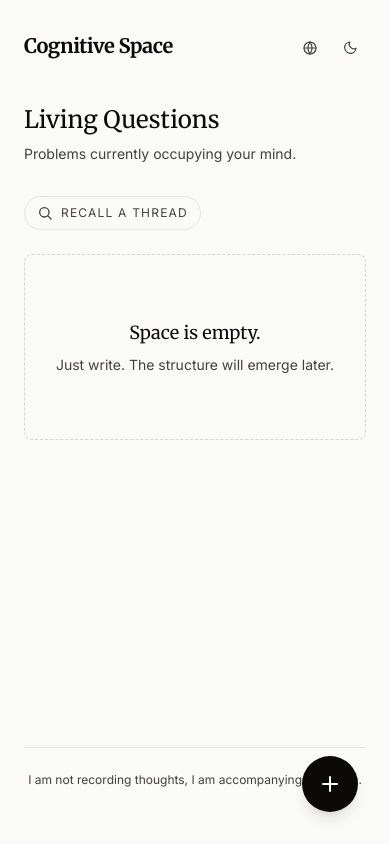
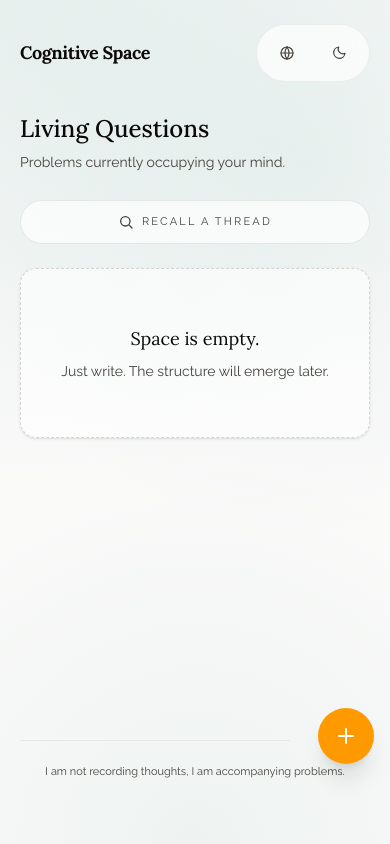
Before and after one commit to mingzhangyang/cognitive-space, a React (Vite) app: page / in a window 390 px wide. Built offline with nearby package versions, Linux system fonts and the light colour scheme.

Commit message:
feat: update layout and styling for improved responsiveness and user experience

```diff
--- a/components/Layout.tsx
+++ b/components/Layout.tsx
@@ -8,21 +8,21 @@ const Layout: React.FC<{ children: React.ReactNode }> = ({ children }) => {
   const { t, language, setLanguage, theme, toggleTheme } = useAppContext();
 
   return (
-    <div className="min-h-screen flex flex-col max-w-2xl mx-auto px-6 py-8 relative transition-colors duration-300">
-      <header className="mb-10 flex justify-between items-start">
-        <Link to="/" className="text-xl font-serif font-bold tracking-tight text-ink dark:text-ink-dark hover:text-accent dark:hover:text-accent-dark transition-colors">
+    <div className="min-h-screen flex flex-col max-w-2xl mx-auto w-full px-5 sm:px-6 pt-6 sm:pt-9 pb-10 sm:pb-12 relative transition-colors duration-300">
+      <header className="mb-8 sm:mb-10 flex flex-wrap items-center justify-between gap-3">
+        <Link to="/" className="text-lg sm:text-xl font-serif font-bold tracking-tight text-ink dark:text-ink-dark hover:text-accent dark:hover:text-accent-dark transition-colors leading-tight">
           Cognitive Space
         </Link>
-        <div className="flex items-center gap-4">
+        <div className="flex items-center gap-3">
           {!isHome && (
             <Link to="/" className="text-sm text-subtle dark:text-subtle-dark hover:text-ink dark:hover:text-ink-dark transition-colors">
               {t('back_problems')}
             </Link>
           )}
-          <div className="flex items-center gap-2">
+          <div className="flex items-center gap-2 rounded-full border border-stone-200/70 dark:border-stone-800/70 bg-white/70 dark:bg-stone-900/60 backdrop-blur px-2 py-1.5 sm:p-0 sm:border-transparent sm:bg-transparent sm:backdrop-blur-0">
             <button
               onClick={() => setLanguage(language === 'en' ? 'zh' : 'en')}
-              className="p-2 rounded-md text-subtle dark:text-subtle-dark hover:text-accent dark:hover:text-accent-dark hover:bg-stone-100 dark:hover:bg-stone-900 transition-colors"
+              className="h-11 w-11 sm:h-9 sm:w-9 grid place-items-center rounded-full text-subtle dark:text-subtle-dark hover:text-accent dark:hover:text-accent-dark hover:bg-stone-100/80 dark:hover:bg-stone-800/80 transition-colors"
               aria-label={language === 'en' ? 'Switch language to Chinese' : 'Switch language to English'}
               title={language === 'en' ? 'Switch language to Chinese' : 'Switch language to English'}
             >
@@ -35,7 +35,7 @@ const Layout: React.FC<{ children: React.ReactNode }> = ({ children }) => {
             </button>
             <button
               onClick={toggleTheme}
-              className="p-2 rounded-md text-subtle dark:text-subtle-dark hover:text-accent dark:hover:text-accent-dark hover:bg-stone-100 dark:hover:bg-stone-900 transition-colors"
+              className="h-11 w-11 sm:h-9 sm:w-9 grid place-items-center rounded-full text-subtle dark:text-subtle-dark hover:text-accent dark:hover:text-accent-dark hover:bg-stone-100/80 dark:hover:bg-stone-800/80 transition-colors"
               aria-label={theme === 'light' ? 'Switch to dark theme' : 'Switch to light theme'}
               title={theme === 'light' ? 'Switch to dark theme' : 'Switch to light theme'}
             >
@@ -61,11 +61,11 @@ const Layout: React.FC<{ children: React.ReactNode }> = ({ children }) => {
         </div>
       </header>
 
-      <main className="flex-1">
+      <main className="flex-1 animate-fade-in">
         {children}
       </main>
 
-      <footer className="mt-20 py-6 border-t border-stone-200 dark:border-stone-800 text-center text-xs text-subtle dark:text-subtle-dark">
+      <footer className="relative mt-16 sm:mt-20 py-6 text-center text-[11px] sm:text-xs text-subtle dark:text-subtle-dark before:absolute before:top-0 before:left-0 before:right-20 sm:before:right-0 before:h-px before:bg-stone-200/80 dark:before:bg-stone-800">
         <p>{t('footer_philosophy')}</p>
       </footer>
     </div>
--- a/index.html
+++ b/index.html
@@ -29,7 +29,7 @@
     <!-- Fonts -->
     <link rel="preconnect" href="https://fonts.googleapis.com">
     <link rel="preconnect" href="https://fonts.gstatic.com" crossorigin>
-    <link href="https://fonts.googleapis.com/css2?family=Inter:wght@400;500;600&family=Merriweather:wght@400;700&display=swap" rel="stylesheet">
+    <link href="https://fonts.googleapis.com/css2?family=Lora:wght@400;500;600;700&family=Raleway:wght@300;400;500;600;700&display=swap" rel="stylesheet">
 </head>
   <body>
     <div id="root"></div>
--- a/src/index.css
+++ b/src/index.css
@@ -10,20 +10,28 @@
   --color-subtle-dark: #94a3b8;
   --color-accent: #0f766e;
   --color-accent-dark: #2dd4bf;
-  --font-sans: 'Inter', -apple-system, BlinkMacSystemFont, 'Segoe UI', Roboto, Helvetica, Arial, sans-serif;
-  --font-serif: 'Merriweather', Georgia, serif;
+  --font-sans: 'Raleway', -apple-system, BlinkMacSystemFont, 'Segoe UI', Roboto, Helvetica, Arial, sans-serif;
+  --font-serif: 'Lora', Georgia, serif;
 }
 
 /* Base body styles */
 body {
   background-color: var(--color-paper);
   color: var(--color-ink);
+  background-image:
+    radial-gradient(circle at top left, rgba(15, 118, 110, 0.08), transparent 55%),
+    radial-gradient(circle at 80% 20%, rgba(15, 118, 110, 0.06), transparent 50%),
+    radial-gradient(circle at 50% 100%, rgba(15, 118, 110, 0.05), transparent 45%);
   transition: background-color 0.3s ease, color 0.3s ease;
 }
 
 html.dark body {
   background-color: var(--color-paper-dark);
   color: var(--color-ink-dark);
+  background-image:
+    radial-gradient(circle at top left, rgba(45, 212, 191, 0.12), transparent 55%),
+    radial-gradient(circle at 80% 20%, rgba(45, 212, 191, 0.08), transparent 50%),
+    radial-gradient(circle at 50% 100%, rgba(30, 41, 59, 0.6), transparent 45%);
 }
 
 /* Custom Scrollbar */
@@ -48,15 +56,19 @@ html.dark ::-webkit-scrollbar-thumb {
 @keyframes fadeIn {
   from {
     opacity: 0;
-    transform: translateY(4px);
   }
 
   to {
     opacity: 1;
-    transform: translateY(0);
   }
 }
 
 .animate-fade-in {
   animation: fadeIn 0.3s ease-out forwards;
 }
+
+@media (prefers-reduced-motion: reduce) {
+  .animate-fade-in {
+    animation: none;
+  }
+}
--- a/views/Home.tsx
+++ b/views/Home.tsx
@@ -1,4 +1,5 @@
 import React, { useEffect, useState } from 'react';
+import { createPortal } from 'react-dom';
 import { Link } from 'react-router-dom';
 import { getQuestions, getNotes, deleteNote } from '../services/storageService';
 import { Note } from '../types';
@@ -42,6 +43,7 @@ const Home: React.FC = () => {
   const [deleteTarget, setDeleteTarget] = useState<string | null>(null);
   const [query, setQuery] = useState('');
   const [isRecallOpen, setIsRecallOpen] = useState(false);
+  const [fabContainer, setFabContainer] = useState<HTMLElement | null>(null);
   const { t } = useAppContext();
 
   const loadData = async () => {
@@ -53,6 +55,9 @@ const Home: React.FC = () => {
 
   useEffect(() => {
     void loadData();
+    if (typeof document !== 'undefined') {
+      setFabContainer(document.body);
+    }
   }, []);
 
   const normalizedQuery = query.trim().toLowerCase();
@@ -94,18 +99,18 @@ const Home: React.FC = () => {
         onCancel={() => setDeleteTarget(null)}
       />
 
-      <div className="mb-8">
-        <h1 className="text-2xl font-serif font-medium text-ink dark:text-ink-dark mb-2">{t('living_questions')}</h1>
-        <p className="text-subtle dark:text-subtle-dark text-sm">{t('problems_mind')}</p>
+      <div className="mb-7 sm:mb-8">
+        <h1 className="text-2xl sm:text-3xl font-serif font-medium text-ink dark:text-ink-dark mb-2 leading-tight">{t('living_questions')}</h1>
+        <p className="text-subtle dark:text-subtle-dark text-sm sm:text-base">{t('problems_mind')}</p>
       </div>
 
-      <div className="space-y-4 pb-24">
+      <div className="space-y-5 pb-28 sm:pb-24">
         <div className="mb-6">
           {!isRecallOpen ? (
             <button
               type="button"
               onClick={openRecall}
-              className="inline-flex items-center gap-2 px-3 py-2 rounded-full border border-stone-200 dark:border-stone-700 text-xs uppercase tracking-widest text-subtle dark:text-subtle-dark hover:text-ink dark:hover:text-ink-dark hover:border-stone-300 dark:hover:border-stone-600 transition-colors"
+              className="inline-flex w-full sm:w-auto justify-center items-center gap-2 px-4 py-3 rounded-full border border-stone-200 dark:border-stone-700 text-[11px] sm:text-xs uppercase tracking-[0.2em] text-subtle dark:text-subtle-dark bg-white/70 dark:bg-stone-900/50 hover:text-ink dark:hover:text-ink-dark hover:border-stone-300 dark:hover:border-stone-600 transition-colors min-h-[44px]"
               aria-label={t('recall_label')}
               title={t('recall_label')}
             >
@@ -114,7 +119,7 @@ const Home: React.FC = () => {
             </button>
           ) : (
             <>
-              <label htmlFor="recall" className="text-xs uppercase tracking-widest text-subtle dark:text-subtle-dark">
+              <label htmlFor="recall" className="text-[11px] uppercase tracking-[0.2em] text-subtle dark:text-subtle-dark">
                 {t('recall_label')}
               </label>
               <div className="mt-3 relative">
@@ -132,7 +137,7 @@ const Home: React.FC = () => {
                     }
                   }}
                   placeholder={t('recall_placeholder')}
-                  className="w-full rounded-full border border-stone-200 dark:border-stone-700 bg-white/80 dark:bg-stone-900/60 text-sm text-ink dark:text-ink-dark px-10 py-3 focus:outline-none focus:ring-2 focus:ring-accent/30 dark:focus:ring-accent-dark/30 placeholder:text-stone-500 dark:placeholder:text-stone-600"
+                  className="w-full rounded-full border border-stone-200 dark:border-stone-700 bg-white/80 dark:bg-stone-900/60 text-base sm:text-sm text-ink dark:text-ink-dark px-10 py-3.5 focus:outline-none focus:ring-2 focus:ring-accent/30 dark:focus:ring-accent-dark/30 placeholder:text-stone-500 dark:placeholder:text-stone-600 shadow-sm"
                   aria-label={t('recall_label')}
                   autoFocus
                 />
@@ -140,7 +145,7 @@ const Home: React.FC = () => {
                   <button
                     type="button"
                     onClick={() => setQuery('')}
-                    className="absolute right-3 top-1/2 -translate-y-1/2 p-2 rounded-full text-stone-500 hover:text-ink dark:text-stone-500 dark:hover:text-ink-dark hover:bg-stone-100 dark:hover:bg-stone-800 transition-colors"
+                    className="absolute right-3 top-1/2 -translate-y-1/2 h-11 w-11 sm:h-9 sm:w-9 grid place-items-center rounded-full text-stone-500 hover:text-ink dark:text-stone-500 dark:hover:text-ink-dark hover:bg-stone-100 dark:hover:bg-stone-800 transition-colors"
                     aria-label={t('clear_recall')}
                     title={t('clear_recall')}
                   >
@@ -154,7 +159,7 @@ const Home: React.FC = () => {
         </div>
 
         {filteredQuestions.length === 0 ? (
-          <div className="text-center py-16 px-4 border border-dashed border-stone-300 dark:border-stone-700 rounded-lg">
+          <div className="text-center py-14 px-5 border border-dashed border-stone-300 dark:border-stone-700 rounded-2xl bg-white/60 dark:bg-stone-900/40 shadow-sm">
             {hasQuestions && isFiltering ? (
               <>
                 <p className="text-ink dark:text-ink-dark font-serif mb-2 text-lg">
@@ -180,24 +185,24 @@ const Home: React.FC = () => {
             <Link
               key={q.id}
               to={`/question/${q.id}`}
-              className="block group bg-white dark:bg-stone-800 border border-stone-200 dark:border-stone-700 p-6 rounded-lg hover:shadow-md transition-all duration-300 hover:border-accent/30 dark:hover:border-accent-dark/30"
+              className="block group bg-white/80 dark:bg-stone-900/60 border border-stone-200 dark:border-stone-700 p-4 sm:p-6 rounded-2xl hover:shadow-md transition-all duration-300 hover:border-accent/30 dark:hover:border-accent-dark/30"
             >
               <div className="flex justify-between items-start">
-                <h3 className="text-lg font-medium text-ink dark:text-ink-dark group-hover:text-accent dark:group-hover:text-accent-dark transition-colors leading-relaxed flex-1">
+                <h3 className="text-lg font-medium text-ink dark:text-ink-dark group-hover:text-accent dark:group-hover:text-accent-dark transition-colors leading-relaxed flex-1 pr-2">
                   {q.content}
                 </h3>
                 <div className="flex items-center gap-2 ml-4">
                   <button
                     onClick={(e) => handleDelete(e, q.id)}
-                    className="p-2 text-stone-400 dark:text-stone-600 hover:text-red-500 dark:hover:text-red-400 opacity-0 group-hover:opacity-100 transition-all rounded-md hover:bg-stone-100 dark:hover:bg-stone-700"
+                    className="h-11 w-11 sm:h-10 sm:w-10 grid place-items-center text-stone-400 dark:text-stone-600 hover:text-red-500 dark:hover:text-red-400 opacity-100 sm:opacity-0 sm:group-hover:opacity-100 transition-all rounded-full hover:bg-stone-100 dark:hover:bg-stone-700"
                     title="Delete question"
                   >
                     <TrashIcon className="w-4 h-4" />
                   </button>
-                  <ArrowRightIcon className="text-stone-400 dark:text-stone-600 group-hover:text-accent dark:group-hover:text-accent-dark w-5 h-5 opacity-0 group-hover:opacity-100 transition-all" />
+                  <ArrowRightIcon className="text-stone-400 dark:text-stone-600 group-hover:text-accent dark:group-hover:text-accent-dark w-5 h-5 opacity-100 sm:opacity-0 sm:group-hover:opacity-100 transition-all" />
                 </div>
               </div>
-              <div className="mt-4 flex items-center gap-2 text-xs text-subtle dark:text-subtle-dark font-medium uppercase tracking-wider">
+              <div className="mt-3 flex items-center gap-2 text-[11px] sm:text-xs text-subtle dark:text-subtle-dark font-medium uppercase tracking-wider">
                 <span>{t('last_active')} {new Date(q.updatedAt).toLocaleDateString()}</span>
               </div>
             </Link>
@@ -206,13 +211,16 @@ const Home: React.FC = () => {
       </div>
 
       {/* Floating Action Button */}
-      <Link
-        to="/write"
-        className="fixed bottom-8 right-8 bg-ink dark:bg-stone-700 text-white w-14 h-14 rounded-full flex items-center justify-center shadow-lg hover:scale-105 transition-transform hover:bg-black dark:hover:bg-stone-600 focus:outline-none focus:ring-4 focus:ring-stone-300 dark:focus:ring-stone-600 z-50"
-        aria-label="Write"
-      >
-        <PlusIcon className="w-6 h-6" />
-      </Link>
+      {fabContainer && createPortal(
+        <Link
+          to="/write"
+          className="fixed bottom-20 right-4 sm:bottom-24 sm:right-8 bg-amber-500 text-white w-14 h-14 rounded-full flex items-center justify-center shadow-xl hover:scale-105 transition-transform hover:bg-amber-600 focus:outline-none focus:ring-4 focus:ring-amber-200 dark:bg-amber-400 dark:hover:bg-amber-300 dark:focus:ring-amber-500/40 z-50"
+          aria-label="Write"
+        >
+          <PlusIcon className="w-6 h-6" />
+        </Link>,
+        fabContainer
+      )}
     </div>
   );
 };
```
Also changed, not shown: tailwind.config.js (+4 -4 lines), views/QuestionDetail.tsx (+9 -9 lines), views/Write.tsx (+6 -6 lines).
